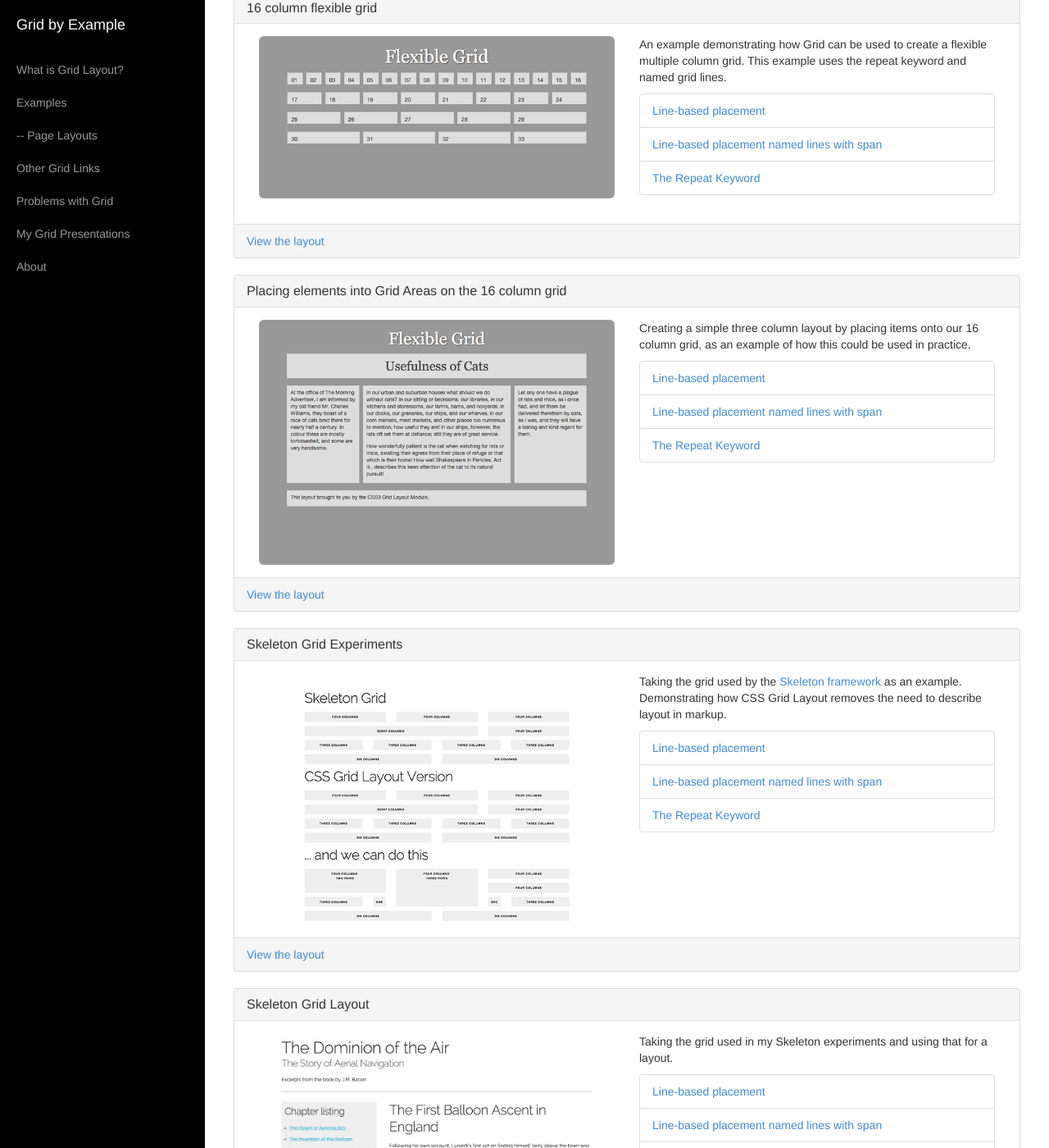
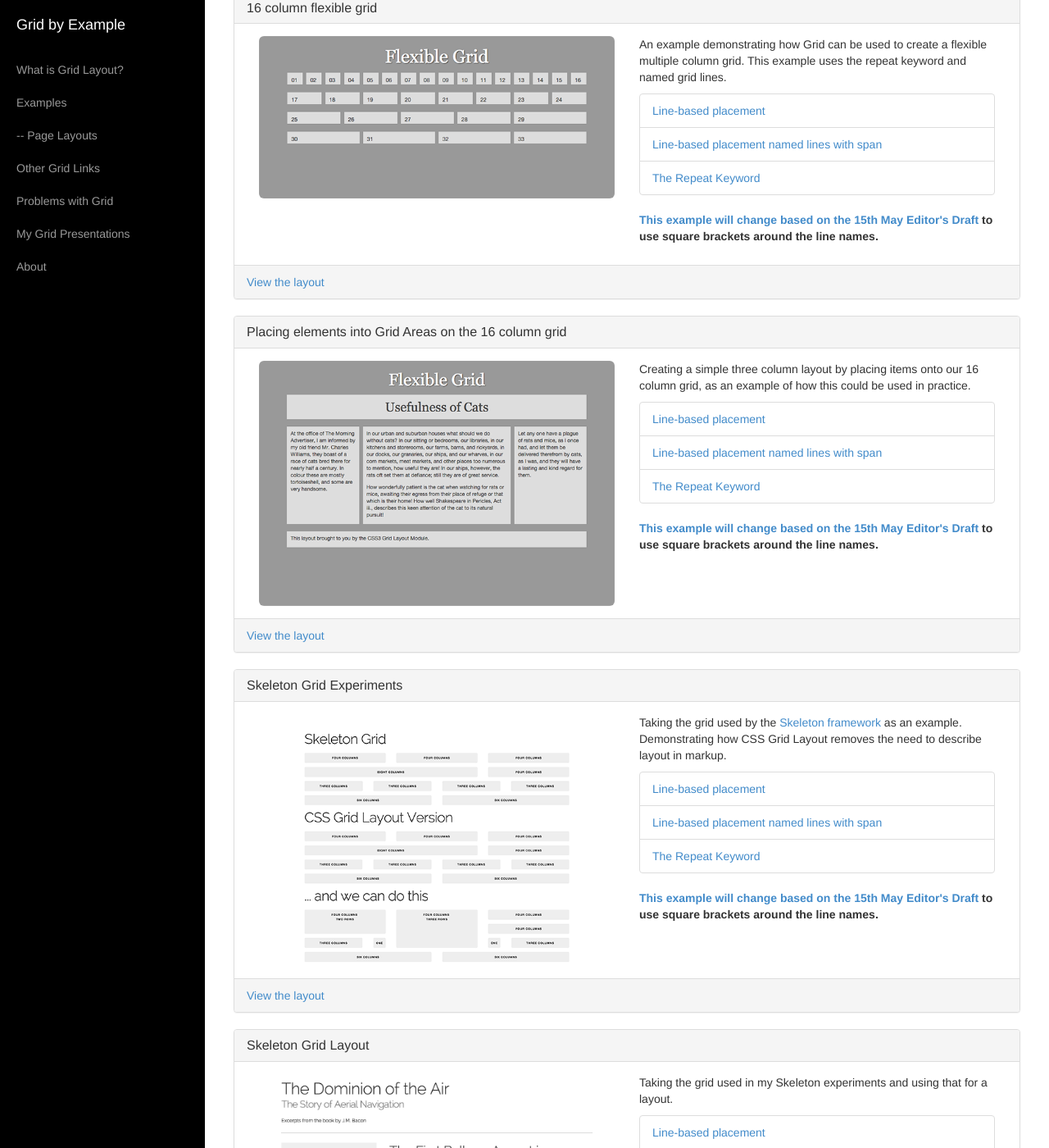
Before and after one commit to rachelandrew/grid-by-example, a Jekyll site: the page built from examples/page-layout.md, in a window 1280 px wide and 1400 px high, scrolled down 4179 px. Shown: the whole window at 82% size. Built offline with Jekyll 4.4.1, drawn with Linux system fonts in a browser that asks for light colours; nearby versions of some CDN libraries; library files that are not in the unit come from our copies; some of the changed text lies outside the part shown.

Commit message:
adding information about the changes to the 15 May draft

```diff
--- a/examples/page-layout.md
+++ b/examples/page-layout.md
@@ -121,6 +121,8 @@ The following examples are some page layout examples and experiments. I have inc
      <ul class="list-group">
      <li class="list-group-item"><a href="/examples/#example7">Naming Grid Lines</a></li>
       </ul>
+
+     <p><strong><a href="/#news">This example will change based on the 15th May Editor's Draft</a> to use square brackets around the line names.</strong></p>
     </div>
   </div>
   <div class="panel-footer"><a href="/examples/code/layout10.html">View the layout</a></div>
@@ -162,6 +164,8 @@ The following examples are some page layout examples and experiments. I have inc
     		<li class="list-group-item"><a href="/examples/#example8">Line-based placement named lines with span</a></li>
     		<li class="list-group-item"><a href="/examples/#example9">The Repeat Keyword</a></li>
     	</ul>
+
+      <p><strong><a href="/#news">This example will change based on the 15th May Editor's Draft</a> to use square brackets around the line names.</strong></p>
     </div>
   </div>
   <div class="panel-footer"><a href="/examples/code/layout4.html">View the layout</a></div>
@@ -184,6 +188,8 @@ The following examples are some page layout examples and experiments. I have inc
     		<li class="list-group-item"><a href="/examples/#example8">Line-based placement named lines with span</a></li>
     		<li class="list-group-item"><a href="/examples/#example9">The Repeat Keyword</a></li>
     	</ul>
+
+      <p><strong><a href="/#news">This example will change based on the 15th May Editor's Draft</a> to use square brackets around the line names.</strong></p>
     </div>
   </div>
   <div class="panel-footer"><a href="/examples/code/layout5.html">View the layout</a></div>
@@ -205,6 +211,8 @@ The following examples are some page layout examples and experiments. I have inc
         <li class="list-group-item"><a href="/examples/#example8">Line-based placement named lines with span</a></li>
         <li class="list-group-item"><a href="/examples/#example9">The Repeat Keyword</a></li>
       </ul>
+
+      <p><strong><a href="/#news">This example will change based on the 15th May Editor's Draft</a> to use square brackets around the line names.</strong></p>
     </div>
   </div>
   <div class="panel-footer"><a href="/examples/code/layout12.html">View the layout</a></div>
@@ -226,6 +234,8 @@ The following examples are some page layout examples and experiments. I have inc
         <li class="list-group-item"><a href="/examples/#example8">Line-based placement named lines with span</a></li>
         <li class="list-group-item"><a href="/examples/#example9">The Repeat Keyword</a></li>
       </ul>
+
+      <p><strong><a href="/#news">This example will change based on the 15th May Editor's Draft</a> to use square brackets around the line names.</strong></p>
     </div>
   </div>
   <div class="panel-footer"><a href="/examples/code/layout13.html">View the layout</a></div>
@@ -248,6 +258,8 @@ The following examples are some page layout examples and experiments. I have inc
         <li>This is an example where the lack of subgrid became an issue. The layout is absolutley doable but you can see the problem of fraction widths in the gutters. I'd have liked the nested grids to conform to the main grid.</li>
         <li>It works! Other than the subgrid issue I could create this complex nested grid without any need for a preprocessor, complicated math, or clear fixes.</li>
       </ul>
+
+      <p><strong><a href="/#news">This example will change based on the 15th May Editor's Draft</a> to use square brackets around the line names.</strong></p>
     </div>
   </div>
   <div class="panel-footer"><a href="/examples/code/layout6.html">View the layout</a></div>
```
Also changed, not shown: examples/index.md (+7 -1 lines), index.md (+6 -1 lines).
